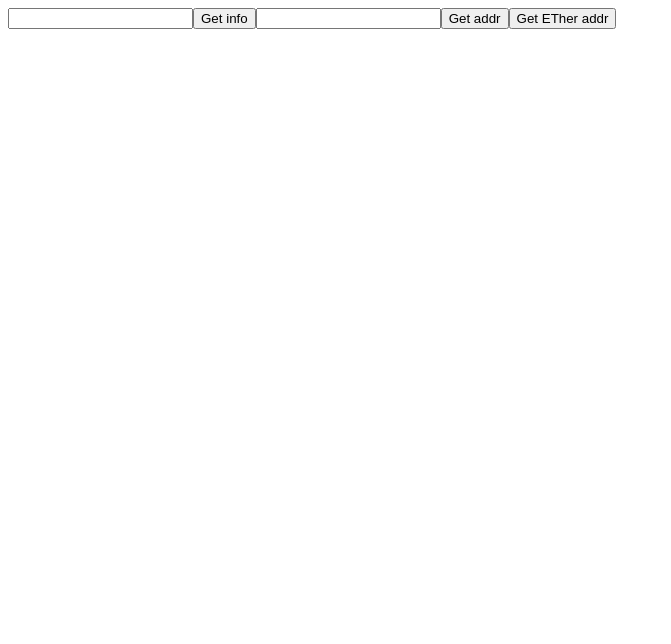
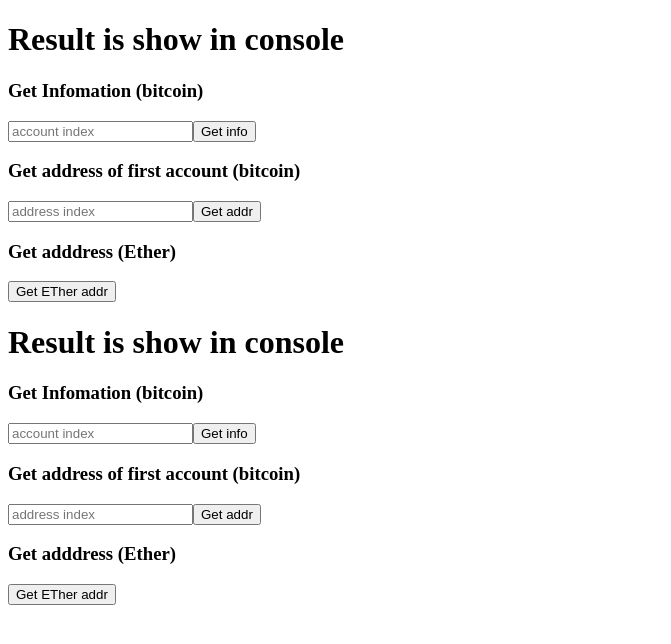
Before and after one commit to anhkhoa289/trezor-connect-demo, a React (Create React App) app: page / in a window 1280 px wide. Shown: the top 644 px of the page, without its empty margins (0-671 px from the left). Built offline with nearby package versions, Linux system fonts and the light colour scheme.

Commit message:
update interface

```diff
--- a/package.json
+++ b/package.json
@@ -23,5 +23,8 @@
     "not dead",
     "not ie <= 11",
     "not op_mini all"
-  ]
+  ],
+  "devDependencies": {
+    "jest": "^23.6.0"
+  }
 }
--- a/src/App.js
+++ b/src/App.js
@@ -1,47 +1,17 @@
 import React, { Component } from 'react';
-import TrezorConnect from 'trezor-connect';
+import { Route } from 'react-router-dom'
+import Address from './screen/Address'
 
 class App extends Component {
-  constructor(props) {
-    super(props)
-    this.accountIndex = React.createRef()
-    this.addressIndex = React.createRef()
-  }
 
-  getInfo = async () => {
-    const result = await TrezorConnect.getAccountInfo({
-      path: `m/49'/0'/${this.accountIndex.current.value}'`,
-      coin: "btc",
-    });
-    console.log(result)
-  }
-
-  getAddr = async () => {
-    const result = await TrezorConnect.getAddress({
-      path: `m/49'/0'/0'/0/${this.addressIndex.current.value}`,
-      coin: "btc"
-    })
-    console.log(result)
-  }
-
-  getEtherAddr = async () => {
-    const result = await TrezorConnect.ethereumGetAddress({
-      path: `m/49'/60'/0'/${this.addressIndex.current.value}`
-    })
-    console.log(result)
-  }
 
   render() {
     return (
-      <div className="App">
+      <div>
 
-        <input type="number" ref={this.accountIndex} />
-        <button onClick={this.getInfo}>Get info</button>
+        <Route exact path='/' component={Address} />
+        <Route exact path='/' component={Address} />
 
-        <input type="number" ref={this.addressIndex} />
-        <button onClick={this.getAddr}>Get addr</button>
-
-        <button onClick={this.getEtherAddr}>Get ETher addr</button>
 
       </div>
     );
--- /dev/null
+++ b/src/screen/Address.js
@@ -0,0 +1,59 @@
+import React from "react";
+import TrezorConnect from 'trezor-connect';
+
+class Address extends React.Component {
+	constructor(props) {
+		super(props)
+		this.accountIndex = React.createRef()
+		this.addressIndex = React.createRef()
+	}
+
+	getInfo = async () => {
+		const result = await TrezorConnect.getAccountInfo({
+			path: `m/49'/0'/${this.accountIndex.current.value}'`,
+			coin: "btc",
+		});
+		console.log(result)
+	}
+
+	getAddr = async () => {
+		const result = await TrezorConnect.getAddress({
+			path: `m/49'/0'/0'/0/${this.addressIndex.current.value}`,
+			coin: "btc"
+		})
+		console.log(result)
+	}
+
+	getEtherAddr = async () => {
+		const result = await TrezorConnect.ethereumGetAddress({
+			path: `m/49'/60'/0'/${this.addressIndex.current.value}`
+		})
+		console.log(result)
+	}
+	render() {
+		return (
+			<div>
+				<h1>Result is show in console</h1>
+				<div>
+					<h3>Get Infomation (bitcoin)</h3>
+					<input type="number" ref={this.accountIndex} placeholder="account index" />
+					<button onClick={this.getInfo}>Get info</button>
+				</div>
+
+				<div>
+					<h3>Get address of first account (bitcoin)</h3>
+					<input type="number" ref={this.addressIndex} placeholder="address index" />
+					<button onClick={this.getAddr}>Get addr</button>
+				</div>
+
+				<div>
+					<h3>Get adddress (Ether)</h3>
+					<button onClick={this.getEtherAddr}>Get ETher addr</button>
+				</div>
+
+			</div>
+		)
+	}
+}
+
+export default Address
```
Also changed, not shown: src/screen/SendMoney.js (added, +11 -0 lines), src/test/demo.js (added, +5 -0 lines), 2 other files (tests, documents, lock files or other folders).
